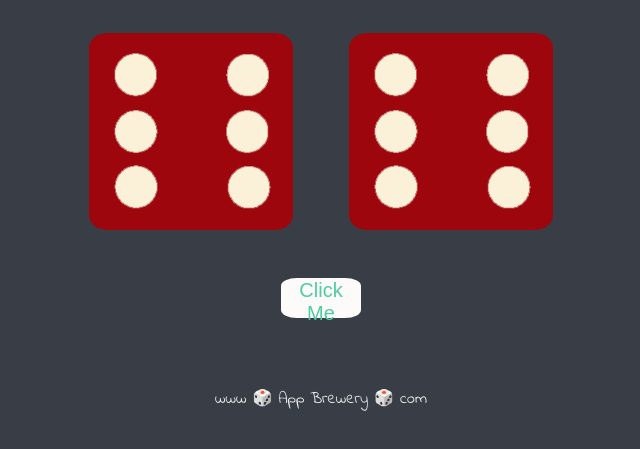
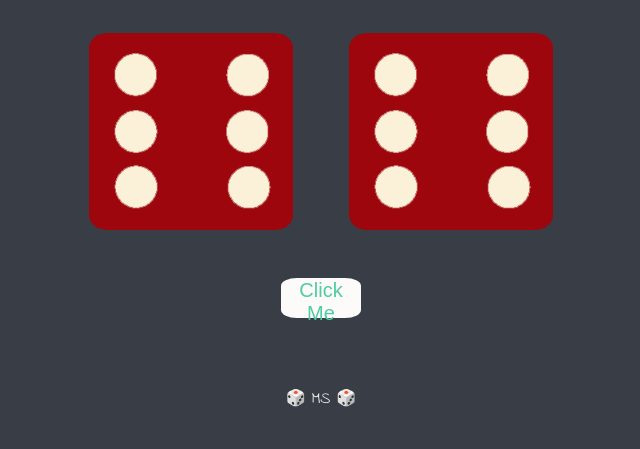
Before and after one commit to Mehul-Shrivastava/dice, a plain HTML site: page index.html in a window 1280 px wide. Shown: the part 149-598 px from the top of the page, without its empty margins (319-959 px from the left). Drawn offline with Linux system fonts and the light colour scheme.

Commit message:
Update index.html

```diff
--- a/index.html
+++ b/index.html
@@ -27,6 +27,6 @@
       <button>Click Me</button>
     </div>
     <script src="./index.js"></script>
-    <footer>www 🎲 App Brewery 🎲 com</footer>
+    <footer> 🎲 MS 🎲 </footer>
   </body>
 </html>
```
